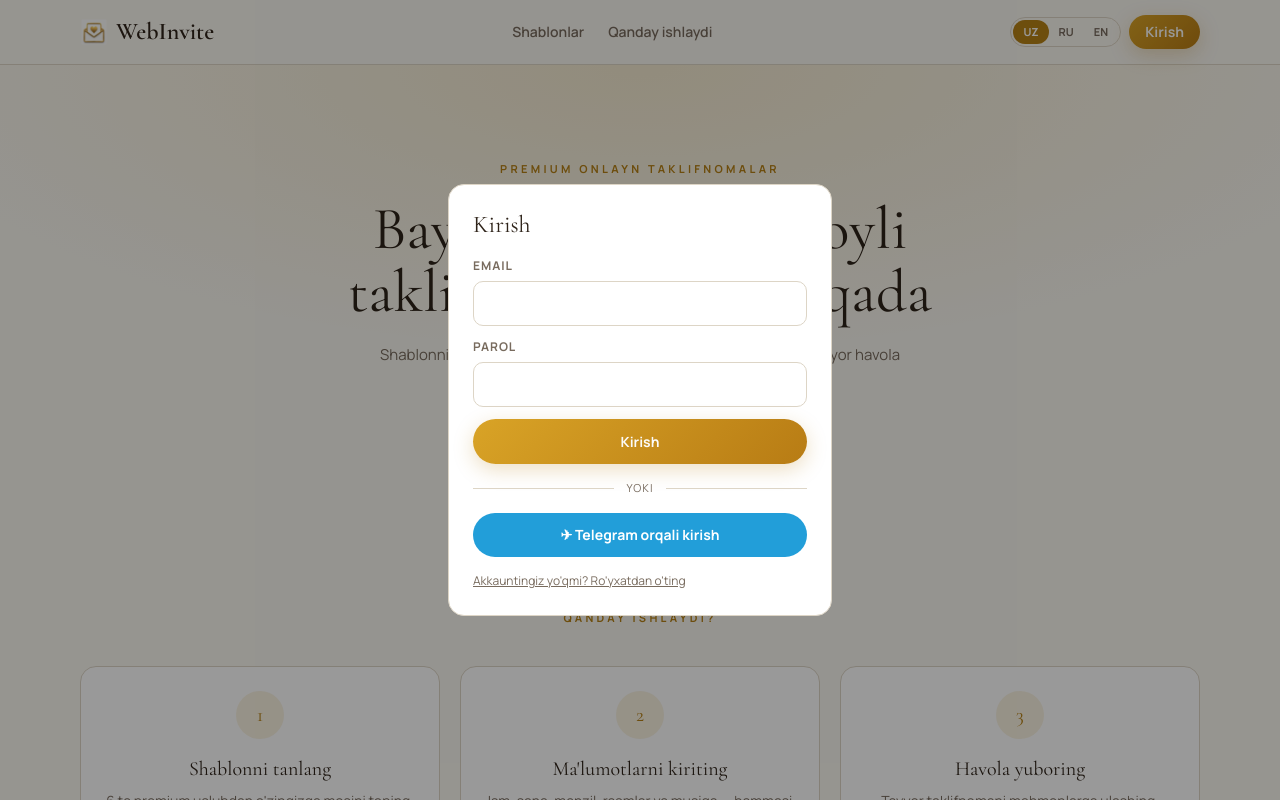
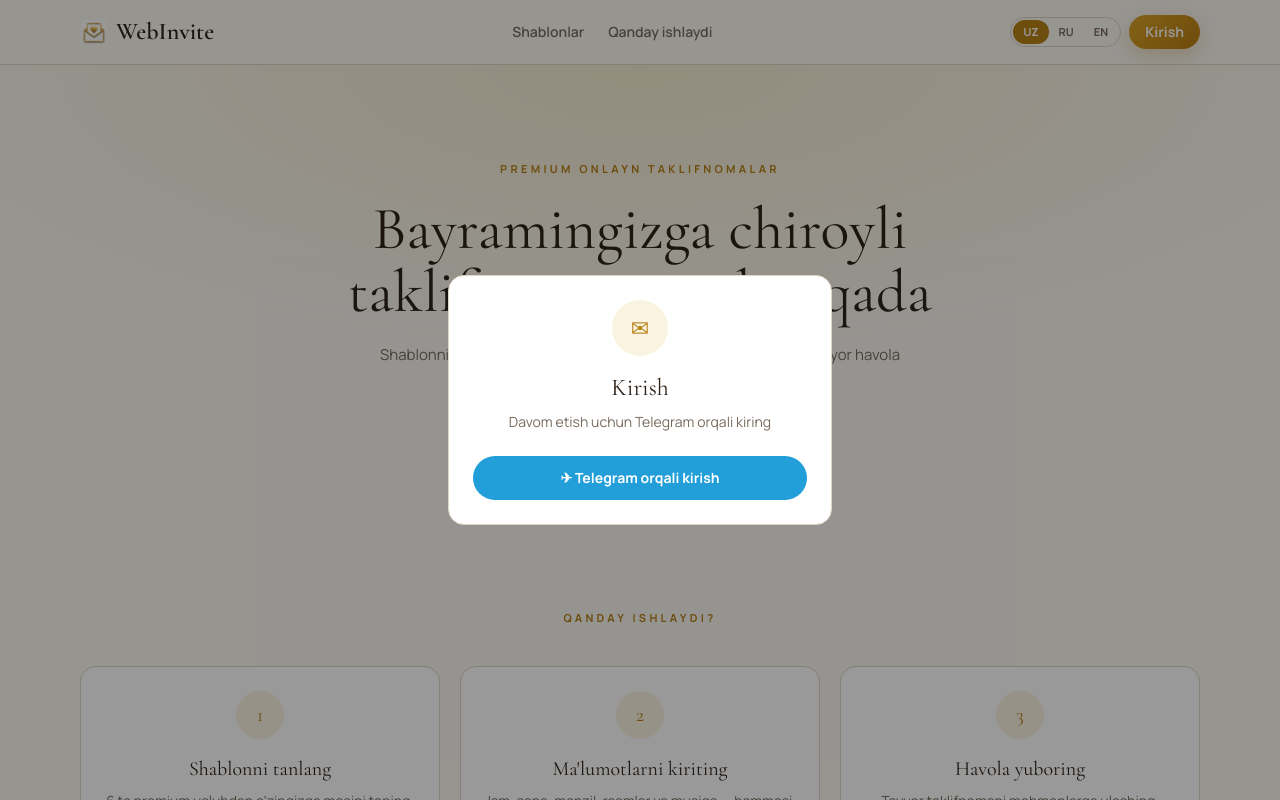
Before and after one commit to ruxshonazakiryayeva/webinvite, a React (Vite) app: page / in a window 1280 px wide. Both pictures are taken after a click on the button "Kirish". Shown: the top 800 px of the page. Built offline with nearby package versions, Linux system fonts and the light colour scheme.

Commit message:
Update AuthModal.tsx

```diff
--- a/src/components/AuthModal.tsx
+++ b/src/components/AuthModal.tsx
@@ -1,56 +1,24 @@
-import { useState, type FormEvent } from "react";
-import { supabase } from "@/lib/supabase";
 import { useLang } from "@/lib/i18n";
 import TelegramLogin from "./TelegramLogin";
 
+const L = {
+  uz: "Davom etish uchun Telegram orqali kiring",
+  ru: "Войдите через Telegram, чтобы продолжить",
+  en: "Sign in with Telegram to continue",
+};
+
 export default function AuthModal({ onClose }: { onClose: () => void }) {
-  const { t } = useLang();
-  const [mode, setMode] = useState<"login" | "signup">("login");
-  const [email, setEmail] = useState("");
-  const [pass, setPass] = useState("");
-  const [err, setErr] = useState("");
-  const [busy, setBusy] = useState(false);
-
-  const submit = async (e: FormEvent) => {
-    e.preventDefault();
-    setBusy(true); setErr("");
-    const { error } = mode === "login"
-      ? await supabase.auth.signInWithPassword({ email, password: pass })
-      : await supabase.auth.signUp({ email, password: pass });
-    setBusy(false);
-    if (error) { setErr(error.message); return; }
-    onClose();
-  };
-
+  const { lang, t } = useLang();
   return (
     <div className="fixed inset-0 z-50 grid place-items-center bg-black/40 p-4" onClick={onClose}>
-      <div className="card w-full max-w-sm p-6" onClick={(e) => e.stopPropagation()}>
-        <p className="font-display text-2xl">{mode === "login" ? t("au_login_t") : t("au_signup_t")}</p>
-        <form onSubmit={submit} className="mt-4 space-y-3">
-          <div>
-            <label className="label">{t("au_email")}</label>
-            <input className="input" type="email" required value={email} onChange={(e) => setEmail(e.target.value)} />
-          </div>
-          <div>
-            <label className="label">{t("au_pass")}</label>
-            <input className="input" type="password" required minLength={6} value={pass} onChange={(e) => setPass(e.target.value)} />
-          </div>
-          {err && <p className="text-xs" style={{ color: "hsl(0 70% 45%)" }}>{err}</p>}
-          <button className="btn-gold w-full" disabled={busy}>
-            {mode === "login" ? t("au_login_t") : t("au_signup_t")}
-          </button>
-        </form>
-
-        <div className="my-4 flex items-center gap-3 text-[11px] uppercase tracking-widest" style={{ color: "var(--muted)" }}>
-          <span className="h-px flex-1" style={{ background: "var(--line)" }} />yoki<span className="h-px flex-1" style={{ background: "var(--line)" }} />
+      <div className="card w-full max-w-sm p-6 text-center" onClick={(e) => e.stopPropagation()}>
+        <div className="mx-auto grid h-14 w-14 place-items-center rounded-full"
+          style={{ background: "hsl(42 70% 55% / .15)", color: "var(--gold)", fontSize: 22 }}>✉</div>
+        <p className="font-display mt-4 text-2xl">{t("au_login_t")}</p>
+        <p className="mt-2 text-sm" style={{ color: "var(--muted)" }}>{L[lang]}</p>
+        <div className="mt-6">
+          <TelegramLogin onDone={onClose} />
         </div>
-
-        <TelegramLogin onDone={onClose} />
-
-        <button className="mt-4 text-xs underline" style={{ color: "var(--muted)" }}
-          onClick={() => setMode(mode === "login" ? "signup" : "login")}>
-          {mode === "login" ? t("au_switch") : t("au_switch2")}
-        </button>
       </div>
     </div>
   );
```
